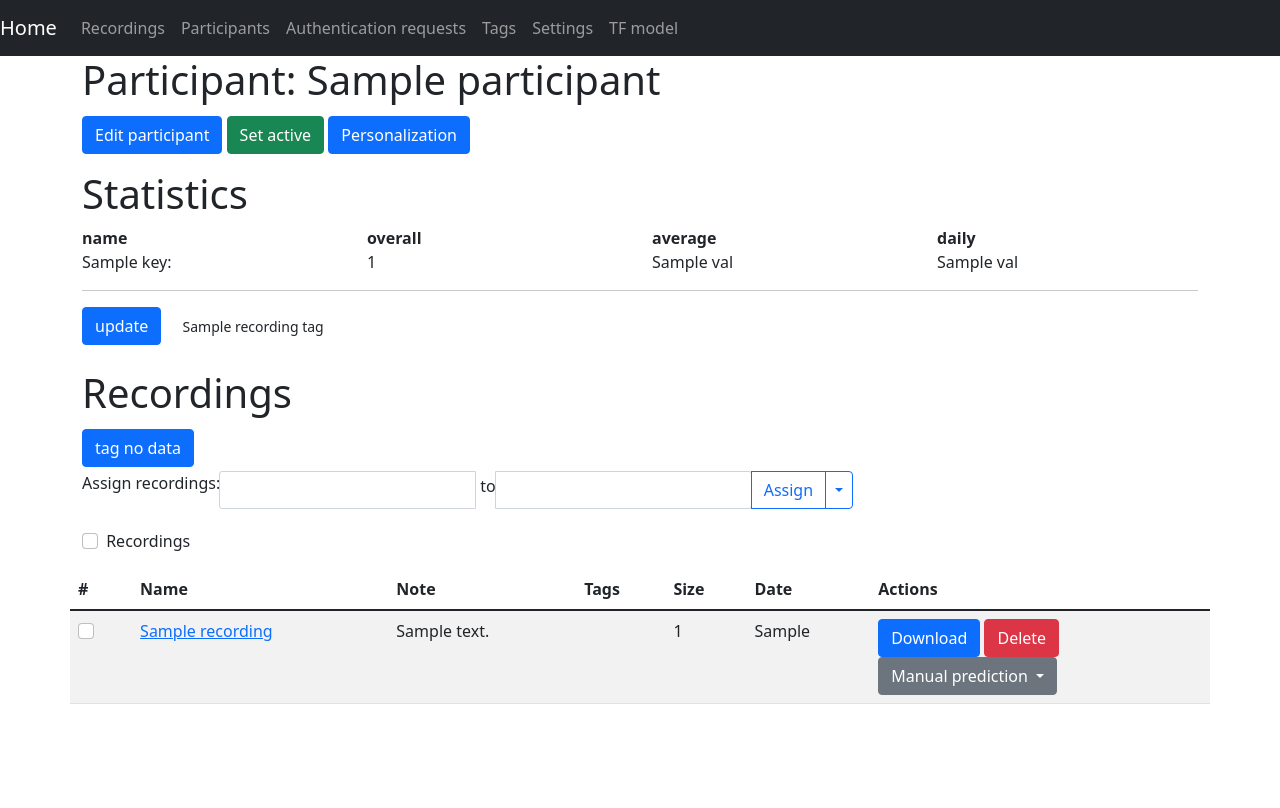
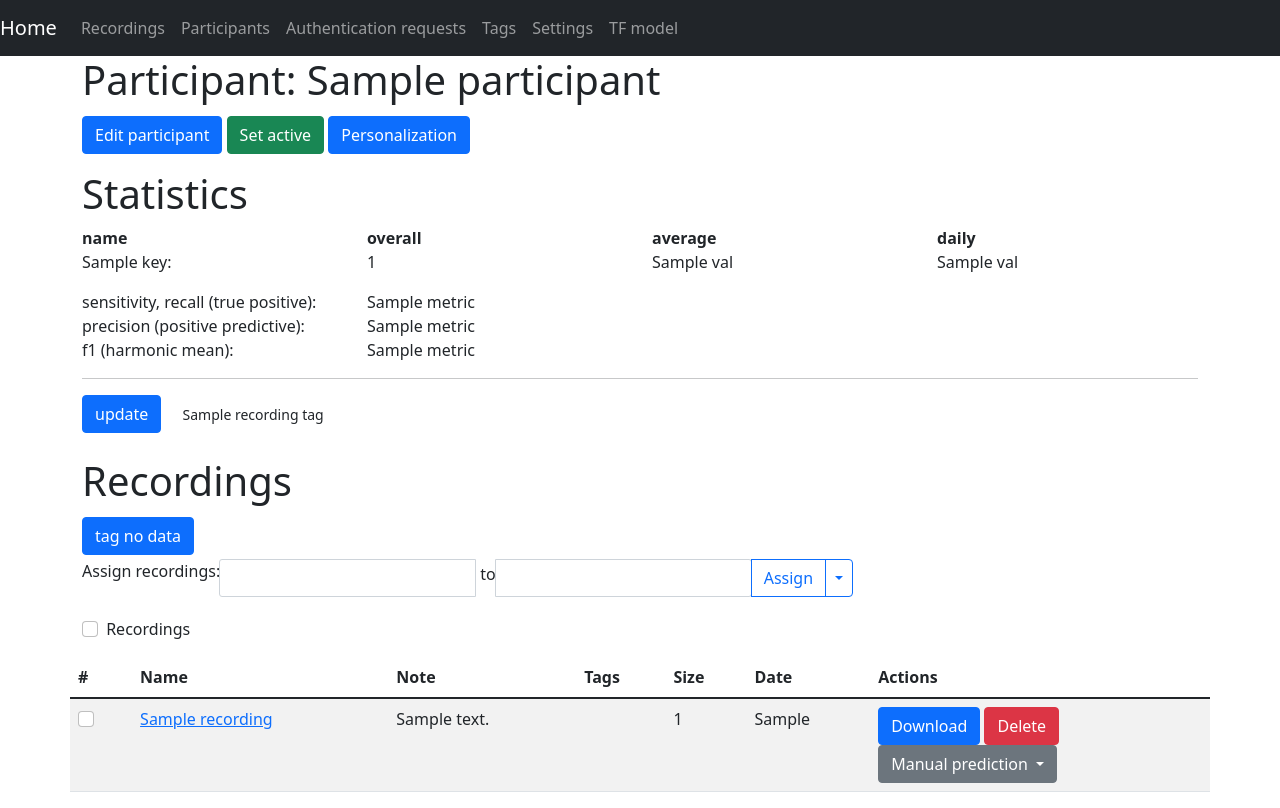
Before and after one commit to Alexsogge/MasterProject, a Python web app: template Webserver/templates/show_participant.html in a window 1280 px wide. Before the commit the page ends 704 px from the top, so only its background shows below. Run offline with Jinja, Linux system fonts and the light colour scheme; the template is opened without the code that fills it: most values are stand-ins (such as "Sample title", 1, 10 or a date in 2020); some libraries are stand-ins or nearby versions.

Commit message:
show sensitivity, precision, f1 in participant

```diff
--- a/Webserver/templates/show_participant.html
+++ b/Webserver/templates/show_participant.html
@@ -46,6 +46,22 @@
                                 <div class="col">{{ val[2] }}</div>
                             </div>
                         {% endfor %}
+                    {% endif %}
+                </div>
+            </div>
+            <div class="row mt-3">
+                <div class="col">
+                    {% if participant.stats_id %}
+                        {% set metrics = participant.get_metrics() %}
+                        <div class="row">
+                            <div class="col-3">sensitivity, recall (true positive):</div><div class="col">{{ metrics[0] }}</div>
+                        </div>
+                        <div class="row">
+                            <div class="col-3">precision (positive predictive):</div><div class="col">{{ metrics[1] }}</div>
+                        </div>
+                        <div class="row">
+                            <div class="col-3">f1 (harmonic mean):</div><div class="col">{{ metrics[2] }}</div>
+                        </div>
                     {% endif %}
                 </div>
             </div>
```
Also changed, not shown: Webserver/models.py (+14 -0 lines).
